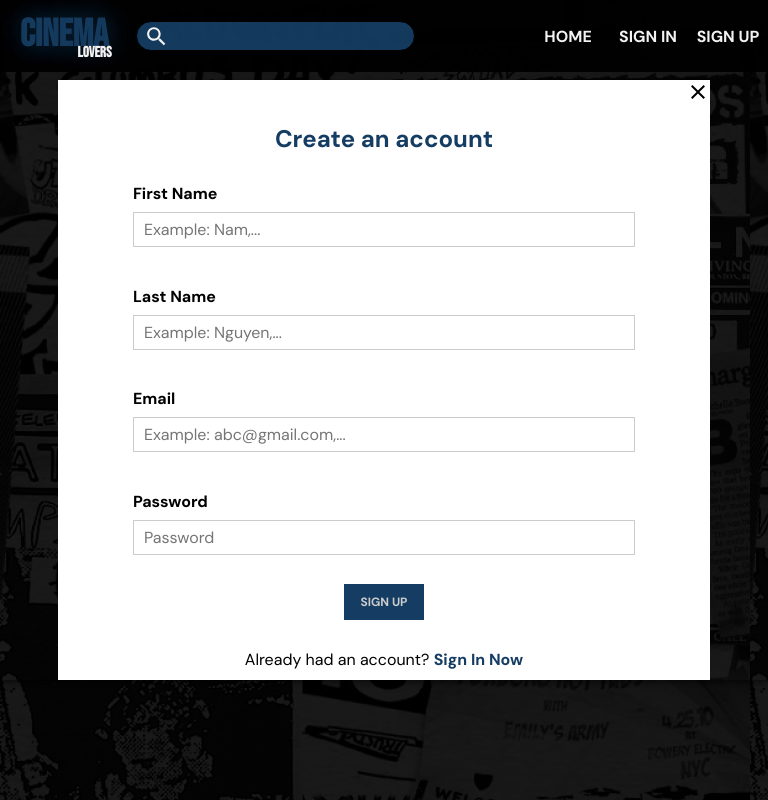
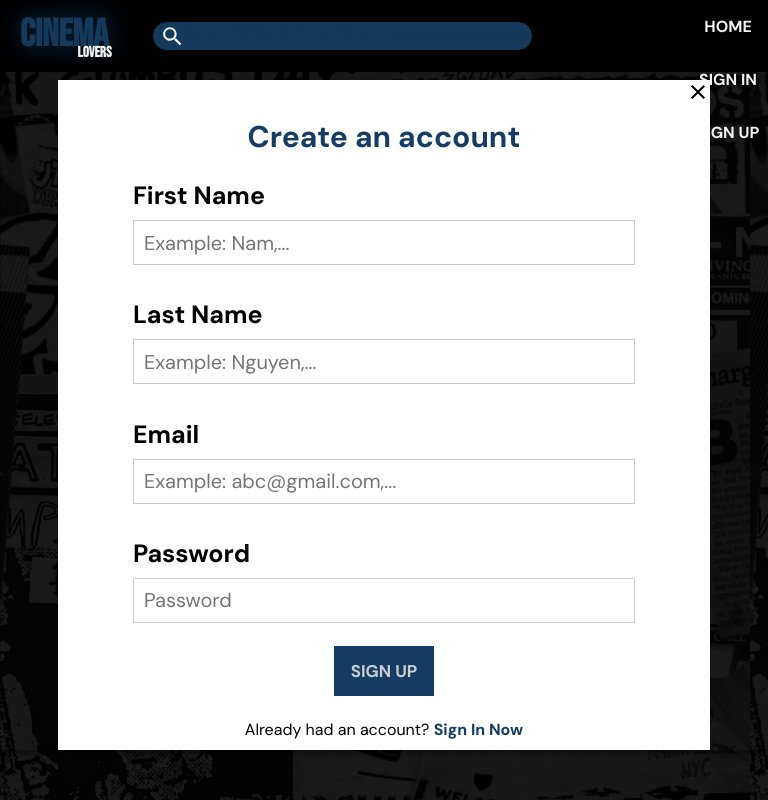
Before and after one commit to mnhngn20/Cinema-Lovers, a React app: page /signup in a window 768 px wide. Shown: the top 800 px of the page. Built offline with nearby package versions, Linux system fonts and the light colour scheme.

Commit message:
ui button input for ipad ipad pro

```diff
--- a/src/components/Authentication/Auth.module.css
+++ b/src/components/Authentication/Auth.module.css
@@ -146,7 +146,13 @@
     }
     .Auth{
         width: 85%;
-        height: 600px;
+        height: 670px;
+    }
+    .Auth h1{
+        font-size: 50px;
+    }
+    .Auth h2{
+        font-size: 30px;
     }
     .Close{
         float: right;
--- a/src/components/Navigation/SideDrawer/SideDrawer.module.css
+++ b/src/components/Navigation/SideDrawer/SideDrawer.module.css
@@ -54,7 +54,7 @@
     transform: translateX(0);
 }
 
-@media (min-width:600px){
+@media (min-width:800px){
     .SideDrawer{
         display: none;
     }
--- a/src/components/Navigation/Toolbar/NavigationItems/NavigationItems.module.css
+++ b/src/components/Navigation/Toolbar/NavigationItems/NavigationItems.module.css
@@ -7,7 +7,7 @@
     justify-content: center;
 }
 
-@media (max-width: 600px){
+@media (max-width: 800px){
     .NavigationItems{
         margin-bottom: 50px;
         display:flex;
--- a/src/components/UI/Button/Button.module.css
+++ b/src/components/UI/Button/Button.module.css
@@ -32,3 +32,11 @@
 .ToggleButton{
     color:white;
 }
+
+@media(min-width: 701px) and (max-width: 1100px){
+    .Button {
+        width: 100px;
+        font-size: 17px;
+        height: 50px;
+    }
+}
--- a/src/components/UI/Input/Input.module.css
+++ b/src/components/UI/Input/Input.module.css
@@ -31,7 +31,6 @@
 }
 .Textarea::-webkit-scrollbar-track{
     background-color: var(--colorlight);
-    border-radius: 20px;
 }
 
 .Textarea::-webkit-scrollbar{
@@ -41,7 +40,6 @@
 }
 
 .Textarea::-webkit-scrollbar-thumb{
-	border-radius: 10px;
 	background-color: var(--color3);
     margin-left: 5px;
     margin-right: 5px;
@@ -64,3 +62,18 @@
 .Disabled{
     border: none;
 }
+
+@media(min-width: 701px) and (max-width: 1100px){
+    .Label {
+        font-size: 25px;
+    }
+    .InputElement {
+        height: 45px;
+        font-size: 20px;
+    }
+
+    .Textarea{
+        height: 250px;
+        overflow-y: auto;
+    }
+}
--- a/src/containers/Profile/Inputs/Inputs.module.css
+++ b/src/containers/Profile/Inputs/Inputs.module.css
@@ -166,7 +166,7 @@
 
 @media(max-width: 1100px) and (min-width: 501px){
     .UserProfile{
-        width: 95%;
+        width: 70vw;
     }
     .Info{
         width: 95%;
--- a/src/containers/WatchListPage/WatchListItems/WatchListItems.module.css
+++ b/src/containers/WatchListPage/WatchListItems/WatchListItems.module.css
@@ -22,7 +22,6 @@
     background-color: var(--colordark);
     opacity: 0.5;
     position: absolute;
-    border-radius: 15px;
     z-index: -20;
 }
 .Name{
--- a/src/containers/WatchListPage/WatchListPage.js
+++ b/src/containers/WatchListPage/WatchListPage.js
@@ -20,7 +20,7 @@ const WatchListPage = ({userId, loading, watchList, userData}) => {
     let movies = null;
     if(!loading && watchList && userData){
         movies = <Items clicked={(movieId) => showTrailer(movieId, setShowingTrailer, setTrailerPath)}
-            watchList = {watchList} userData={userData} userId={userId}/>
+            watchList = {[]} userData={userData} userId={userId}/>
     }
     return (
         <div className={classes.WatchListPage}>
```
